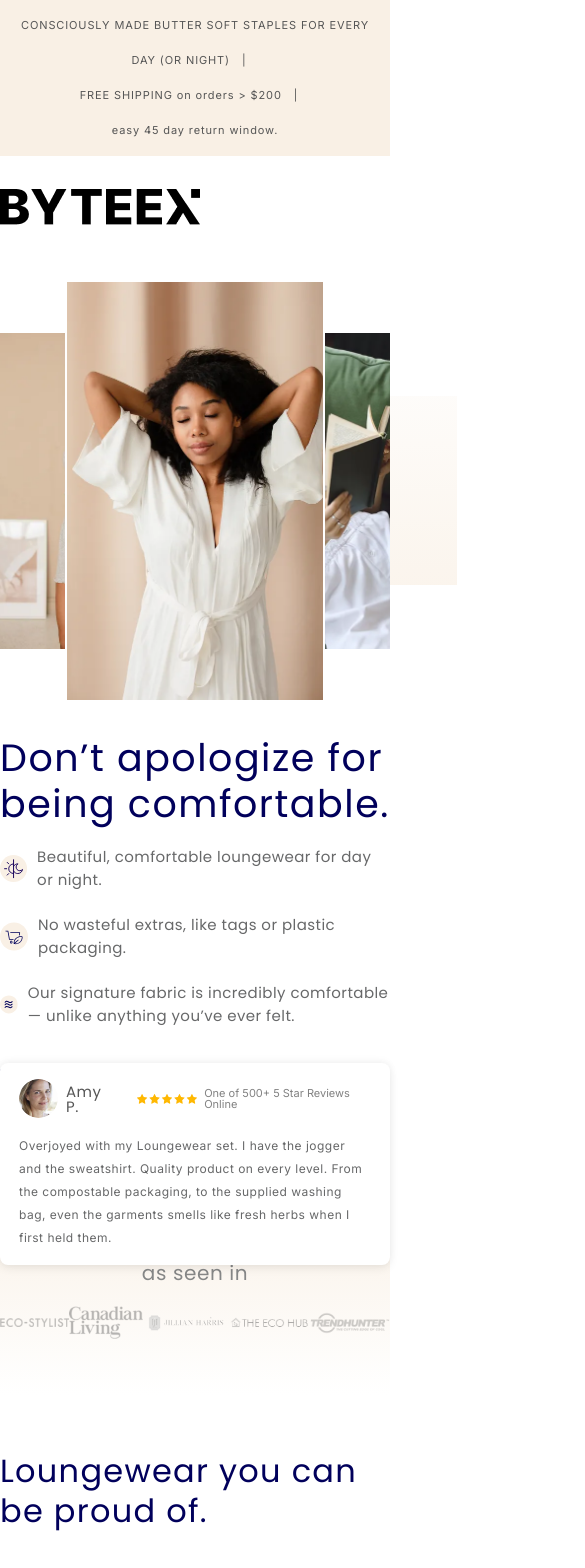
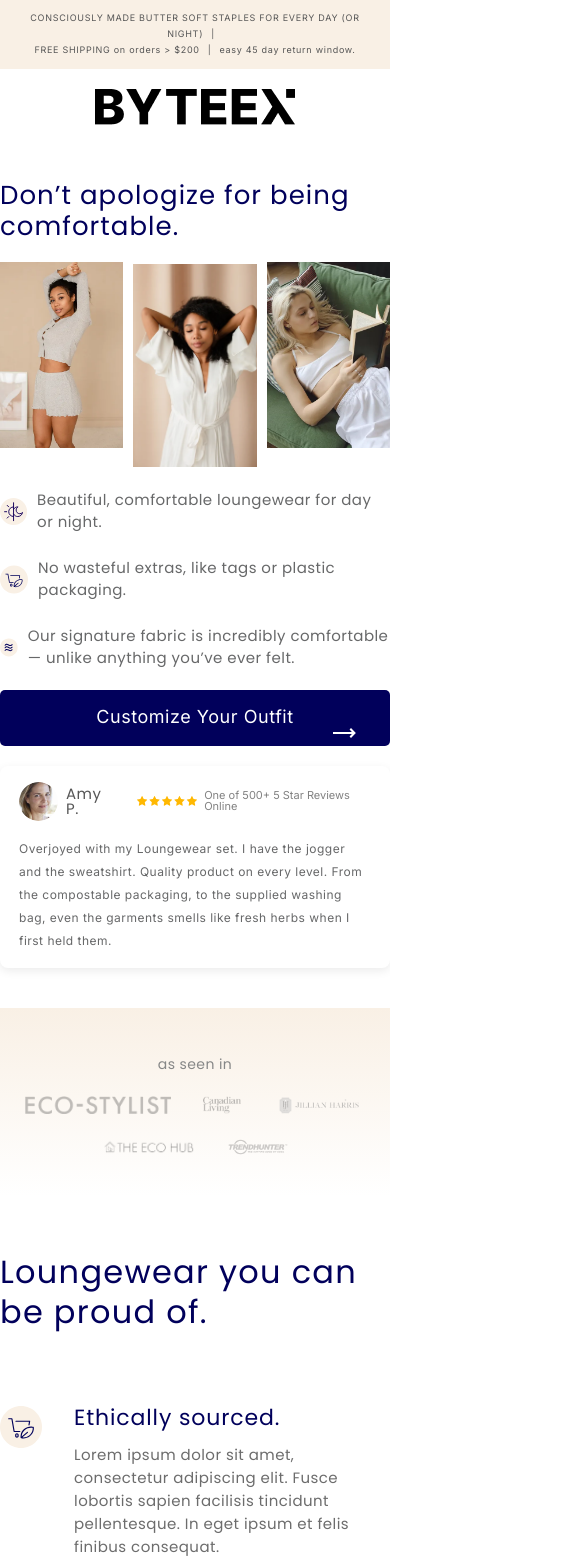
Before and after one commit to manilchuk/test-task-byteex, a Next.js app: page / in a window 390 px wide. Shown: the top 1568 px of the page, 585 px wide, since content can reach past the window. Built offline with nearby package versions, Linux system fonts and the light colour scheme.

Commit message:
add mobile responsive styles

```diff
--- a/components/BestSelfSection/BestSelfSection.module.css
+++ b/components/BestSelfSection/BestSelfSection.module.css
@@ -93,3 +93,54 @@
 .btn:hover {
   background-color: var(--color-btn-hover);
 }
+
+@media (max-width: 900px) {
+  .section {
+    padding: 48px 0 56px;
+  }
+
+  .container {
+    flex-direction: column;
+    align-items: center;
+    gap: 32px;
+  }
+
+  .gallery {
+    width: 100%;
+    max-width: 420px;
+    aspect-ratio: 524 / 664;
+    height: auto;
+  }
+
+  .photoFirst {
+    width: 31.5%;
+    height: 26.4%;
+  }
+
+  .photoSecond {
+    width: 73%;
+    height: 85.8%;
+  }
+
+  .photoLast {
+    width: 24.6%;
+    height: 26.4%;
+  }
+
+  .list {
+    padding-top: 0;
+    max-width: none;
+    text-align: left;
+  }
+
+  .title {
+    font-size: 26px;
+    text-align: left;
+  }
+
+  .btn {
+    width: 100%;
+    max-width: 400px;
+    margin-inline: auto;
+  }
+}
--- a/components/ComfortSection/ComfortSection.module.css
+++ b/components/ComfortSection/ComfortSection.module.css
@@ -1,5 +1,3 @@
-/* components/ComfortSection/ComfortSection.module.css */
-
 .section {
   padding: 75px 0 37px;
   text-align: center;
@@ -16,11 +14,39 @@
   margin-bottom: 46px;
 }
 
+.carousel {
+  display: flex;
+  align-items: center;
+  justify-content: center;
+  gap: 8px;
+  margin: 0 auto 56px;
+}
+
+.arrow {
+  display: none;
+  flex: none;
+  align-items: center;
+  justify-content: center;
+  width: 44px;
+  height: 44px;
+  padding: 0;
+  border: none;
+  background: transparent;
+  color: var(--color-navy);
+  cursor: pointer;
+}
+
+.arrow svg {
+  width: 11px;
+  height: 21px;
+  fill: currentColor;
+  stroke: currentColor;
+}
+
 .cards {
   display: flex;
   gap: 41px;
   max-width: 1120px;
-  margin: 0 auto 56px;
 }
 
 .card {
@@ -125,8 +151,36 @@
   fill: currentColor;
 }
 
-@media (max-width: 700px) {
+@media (max-width: 900px) {
+  .section {
+    padding: 48px 0 40px;
+  }
+
+  .title {
+    font-size: 26px;
+    margin-bottom: 32px;
+  }
+
+  .arrow {
+    display: flex;
+  }
+
   .cards {
-    grid-template-columns: 1fr;
+    width: 100%;
+    max-width: 346px;
+  }
+
+  .card {
+    display: none;
+    width: 100%;
+  }
+
+  .cardActive {
+    display: flex;
+  }
+
+  .cta {
+    width: 100%;
+    max-width: 400px;
   }
 }
--- a/components/FansSection/FansSection.module.css
+++ b/components/FansSection/FansSection.module.css
@@ -1,5 +1,3 @@
-/* components/FansSection/FansSection.module.css */
-
 .section {
   padding-top: 37px;
   padding-bottom: 54px;
@@ -48,7 +46,7 @@
   position: relative;
   display: flex;
   align-items: center;
-  margin-bottom: 63px;
+  margin-bottom: 24px;
 }
 
 .arrow {
@@ -152,6 +150,28 @@
   color: var(--foreground);
 }
 
+/* крапки-пагінація: видимі лише на мобільному */
+.dots {
+  display: none;
+  justify-content: center;
+  gap: 8px;
+  margin-bottom: 32px;
+}
+
+.dot {
+  width: 7px;
+  height: 7px;
+  border-radius: 50%;
+  border: 0;
+  padding: 0;
+  background: var(--color-gray-200);
+  cursor: pointer;
+}
+
+.dotActive {
+  background: var(--color-navy);
+}
+
 .cta {
   display: inline-flex;
   justify-content: center;
@@ -200,8 +220,42 @@
   fill: currentColor;
 }
 
-@media (max-width: 700px) {
+/* --- Mobile: one testimonial card per "page", dots visible --- */
+@media (max-width: 900px) {
   .mosaic {
     grid-template-columns: repeat(6, 1fr);
   }
+
+  .section {
+    padding-top: 24px;
+    padding-bottom: 40px;
+  }
+
+  .heading p {
+    margin-bottom: 32px;
+  }
+
+  .mosaic {
+    margin-bottom: 40px;
+  }
+
+  .viewport {
+    flex: 1 1 auto;
+    width: 100%;
+    padding: 8px 0;
+  }
+
+  .quote {
+    flex: 0 0 100%;
+    width: 100%;
+  }
+
+  .dots {
+    display: flex;
+  }
+
+  .cta {
+    width: 100%;
+    max-width: 400px;
+  }
 }
--- a/components/FaqSection/FaqSection.module.css
+++ b/components/FaqSection/FaqSection.module.css
@@ -55,6 +55,7 @@
 .icon {
   width: 20px;
   height: 20px;
+  flex: none;
 }
 
 .answer p {
@@ -128,9 +129,27 @@
 @media (max-width: 900px) {
   .section {
     flex-direction: column;
+    gap: 0;
+    padding-top: 32px;
+    padding-bottom: 48px;
   }
+
+  .list {
+    max-width: none;
+  }
+
+  .list h2 {
+    font-size: 24px;
+    margin-bottom: 24px;
+    text-align: center;
+  }
+
+  .question {
+    font-size: 15px;
+    padding: 18px 0;
+  }
+
   .gallery {
-    width: 100%;
-    order: -1;
+    display: none;
   }
 }
--- a/components/FaqSection/FaqSection.tsx
+++ b/components/FaqSection/FaqSection.tsx
@@ -8,7 +8,7 @@ const FAQ = [
   {
     id: 1,
     q: 'lorem ipsum dolor sit amet',
-    a: 'Lorem ipsum dolor sit amet, consectetur adipiscing elit. Fusce lobortis sapien facilisis tincidunt pellentesque. In eget ipsum et felis finibus consequat.',
+    a: 'Our fabrics and garments are made in Portugal. We build strong relationships with our immediate suppliers and visit as often as possible.',
   },
   {
     id: 2,
@@ -33,6 +33,7 @@ const FAQ = [
 ];
 
 export default function FaqSection() {
+  // Перше питання відкрите за замовчуванням (open = 0) — так і на десктопі, і на мобільному макеті.
   const [open, setOpen] = useState(0);
 
   return (
--- a/components/Header/Header.module.css
+++ b/components/Header/Header.module.css
@@ -30,3 +30,20 @@
 .logo {
   display: inline-block;
 }
+
+@media (max-width: 900px) {
+  .topbar {
+    font-size: 9px;
+    line-height: 1.8;
+    padding: 10px 16px;
+    margin-bottom: 20px;
+  }
+
+  .topbar span:not(:last-child)::after {
+    margin: 0 8px;
+  }
+
+  .logoRow {
+    justify-content: center;
+  }
+}
--- a/components/Hero/Hero.module.css
+++ b/components/Hero/Hero.module.css
@@ -1,21 +1,21 @@
-/* components/Hero/Hero.module.css */
-
 .hero {
   position: relative;
   display: grid;
   grid-template-columns: 1fr 1fr;
-  gap: 32px;
+  grid-template-rows: auto auto auto auto;
+  grid-template-areas:
+    'title   collage'
+    'bullets collage'
+    'cta     collage'
+    'review  collage';
+  column-gap: 32px;
+  row-gap: 20px;
   align-items: start;
   padding-block: 24px 62px;
 }
 
-.copy {
-  display: grid;
-  gap: 20px;
-  justify-items: start;
-}
-
 .title {
+  grid-area: title;
   font-family: var(--font-sofia-pro), sans-serif;
   font-weight: 400;
   font-size: 38px;
@@ -25,11 +25,11 @@
 }
 
 .bullets {
+  grid-area: bullets;
   list-style: none;
   display: grid;
   gap: 23px;
   font-size: 11px;
-  margin-bottom: 20px;
 }
 
 .bullets li {
@@ -48,6 +48,7 @@
 }
 
 .cta {
+  grid-area: cta;
   position: relative;
   border-radius: 5px;
   width: 356px;
@@ -91,11 +92,10 @@
 }
 
 .review {
-  position: absolute;
+  grid-area: review;
+  position: relative;
   max-width: 420px;
   border-radius: 8px;
-  left: 0;
-  bottom: -80px;
   z-index: 2;
   background: var(--background);
   box-shadow:
@@ -159,6 +159,7 @@
 }
 
 .collage {
+  grid-area: collage;
   position: relative;
   max-width: 760px;
   height: 423px;
@@ -186,7 +187,7 @@
   height: 422px;
   top: 0;
   z-index: 2;
-  border: solid 2px#fff;
+  border: solid 2px #fff;
 }
 
 .photo3 {
@@ -222,8 +223,63 @@
 @media (max-width: 900px) {
   .hero {
     grid-template-columns: 1fr;
+    grid-template-rows: auto;
+    grid-template-areas:
+      'title'
+      'collage'
+      'bullets'
+      'cta'
+      'review';
+    row-gap: 20px;
+    padding-block: 24px 40px;
   }
+
+  .title {
+    font-size: 26px;
+    text-align: left;
+  }
+
+  .cta {
+    width: 100%;
+    max-width: 400px;
+    margin-inline: auto;
+  }
+
+  .review {
+    width: 100%;
+    max-width: none;
+    box-shadow: 0 3px 10px rgba(0, 0, 0, 0.08);
+  }
+
   .collage {
-    order: -1;
+    width: 100%;
+    max-width: none;
+    height: auto;
+    display: flex;
+    gap: 8px;
+    min-width: 0;
+  }
+
+  .shadow1,
+  .shadow2 {
+    display: none;
+  }
+
+  .photo {
+    position: static;
+    width: auto !important;
+    height: auto !important;
+    flex: 1 1 0;
+    min-width: 0;
+    border-width: 2px;
+  }
+
+  .photo1,
+  .photo3 {
+    aspect-ratio: 209 / 316;
+  }
+
+  .photo2 {
+    aspect-ratio: 260 / 422;
   }
 }
--- a/components/Hero/Hero.tsx
+++ b/components/Hero/Hero.tsx
@@ -23,8 +23,33 @@ const BULLETS = [
 export default function Hero() {
   return (
     <section className={`container ${styles.hero}`}>
-      <div className={styles.copy}>
       <h1 className={styles.title}>Don&rsquo;t apologize for being comfortable.</h1>
+
+      <div className={styles.collage} aria-hidden="true">
+        <Image
+          src="/images/hero-1.webp"
+          alt=""
+          width={209}
+          height={316}
+          className={`${styles.photo} ${styles.photo1}`}
+        />
+        <Image
+          src="/images/hero-2.webp"
+          alt=""
+          width={260}
+          height={422}
+          className={`${styles.photo} ${styles.photo2}`}
+        />
+        <Image
+          src="/images/hero-3.webp"
+          alt=""
+          width={209}
+          height={316}
+          className={`${styles.photo} ${styles.photo3}`}
+        />
+        <div className={styles.shadow1} aria-hidden="true" />
+        <div className={styles.shadow2} aria-hidden="true" />
+      </div>
 
       <ul className={styles.bullets}>
         {BULLETS.map(({ id, icon, text }) => (
@@ -65,38 +90,11 @@ export default function Hero() {
           <span className={styles.reviewText}>One of 500+ 5 Star Reviews Online</span>
         </figcaption>
         <p>
-            Overjoyed with my Loungewear set. I have the jogger and the sweatshirt. Quality product
-            on every level. From the compostable packaging, to the supplied washing bag, even the
+          Overjoyed with my Loungewear set. I have the jogger and the sweatshirt. Quality product on
+          every level. From the compostable packaging, to the supplied washing bag, even the
           garments smells like fresh herbs when I first held them.
         </p>
       </figure>
-      </div>
-
-      <div className={styles.collage} aria-hidden="true">
-        <Image
-          src="/images/hero-1.webp"
-          alt=""
-          width={209}
-          height={316}
-          className={`${styles.photo} ${styles.photo1}`}
-        />
-        <Image
-          src="/images/hero-2.webp"
-          alt=""
-          width={260}
-          height={422}
-          className={`${styles.photo} ${styles.photo2}`}
-        />
-        <Image
-          src="/images/hero-3.webp"
-          alt=""
-          width={209}
-          height={316}
-          className={`${styles.photo} ${styles.photo3}`}
-        />
-        <div className={styles.shadow1} aria-hidden="true" />
-        <div className={styles.shadow2} aria-hidden="true" />
-      </div>
     </section>
   );
 }
--- a/components/Press/Press.module.css
+++ b/components/Press/Press.module.css
@@ -23,3 +23,25 @@
   margin: 0 auto;
   max-width: var(--container-w);
 }
+
+@media (max-width: 900px) {
+  .press {
+    padding: 48px 24px 40px;
+  }
+
+  .label {
+    font-size: 14px;
+    margin-bottom: 24px;
+  }
+
+  .logos {
+    flex-wrap: wrap;
+    justify-content: center;
+    gap: 24px 32px;
+  }
+
+  .logos img {
+    height: 18px;
+    width: auto;
+  }
+}
```
Also changed, not shown: components/ComfortSection/ComfortSection.tsx (+30 -2 lines), components/FansSection/FansSection.tsx (+31 -5 lines). Lines whose indentation alone changed are shown as unchanged.
